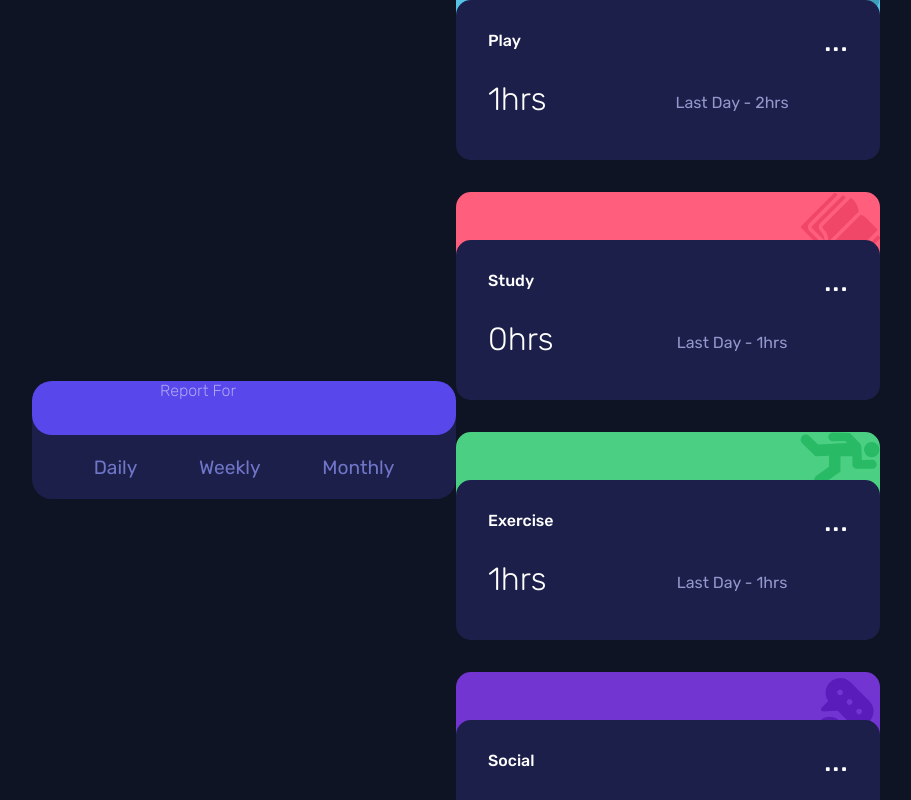
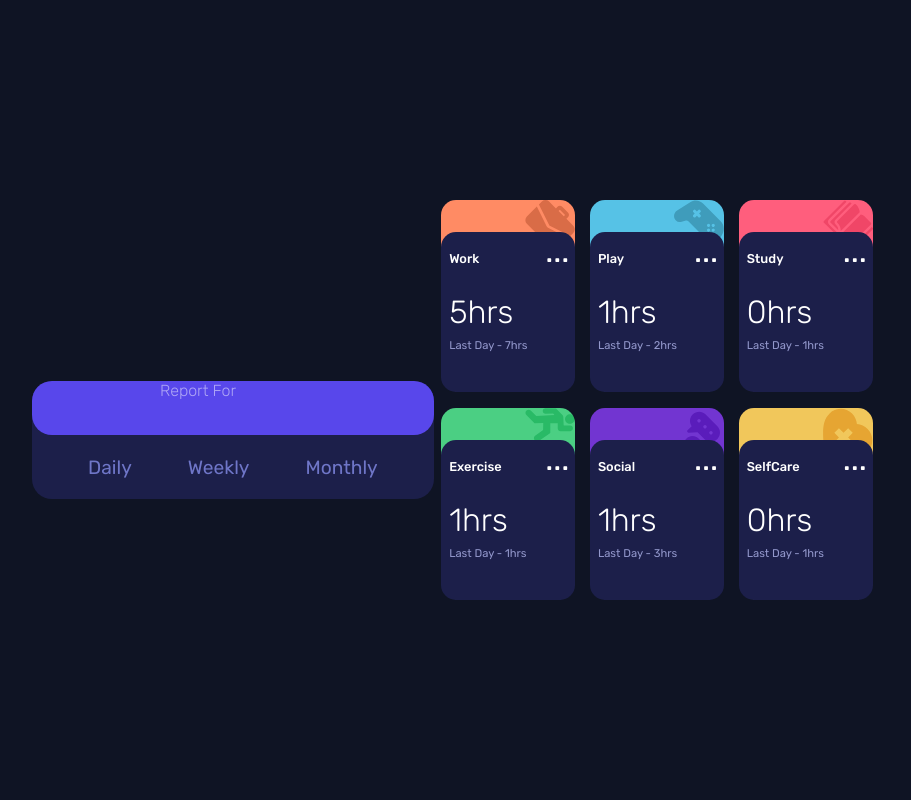
Before and after one commit to PiotrBablok/Time_Tracking_Dashboard, a React (Create React App) app: page / in a window 1280 px wide. Shown: the top 800 px of the page, without its empty margins (184-1095 px from the left). Built offline with nearby package versions, Linux system fonts and the light colour scheme; no server answers.

Commit message:
Style PersonActivities component

```diff
--- a/src/components/person_activities/PersonActivities.css
+++ b/src/components/person_activities/PersonActivities.css
@@ -1,14 +1,14 @@
 .activities {
-    width: 90%;
+    width: 100%;
     height: auto;
     display: flex;
-    flex-direction: column;
-    justify-content: center;
+    flex-wrap: wrap;
+    justify-content: space-around;
     align-items: center;
 }
 
 .activities__holder {
-    width: 100%;
+    width: 90%;
     margin-top: 2rem;
 }
 
@@ -99,3 +99,57 @@
     background-color: rgb(241, 199, 91);
     background-image: url('../../media//icon-self-care.svg');
 }
+
+@media (min-width: 700px) {
+
+    .activities {
+        height: 26rem;
+    }
+
+    .activities__holder {
+        width: 30%;
+        margin: 0;
+    }
+
+    .activities__holder-all {
+        padding-top: 2rem;
+        background-size: 50px;
+    }
+
+    .activities__holder-data {
+        grid-template-columns: 6rem 3.8rem;
+        grid-template-rows: repeat(3, minmax(0, 1fr));
+        height: 10rem;
+    }
+
+    .activities__holder-data p {
+        margin: 0;
+        margin-left: 0.5rem;
+        padding: 0;
+    }
+
+    .activities__holder-data p:nth-child(1) {
+        font-size: 0.8rem;
+        grid-area: 1/1/2/2;
+    }
+
+    .activities__holder-data p:nth-child(2) {
+        grid-area: 1/2/4/3;
+        justify-self: flex-start;
+        align-self: flex-start;
+    }
+
+    .activities__holder-data p:nth-child(3) {
+        grid-area: 2/1/3/2;
+        align-self: center;
+    }
+
+    .activities__holder-data p:nth-child(4) {
+        grid-area: 3/1/4/2;
+        font-size: 0.7rem;
+        width: 5rem;
+        padding: 0;
+        text-align: left;
+        align-self: flex-start;
+    }
+}
```
